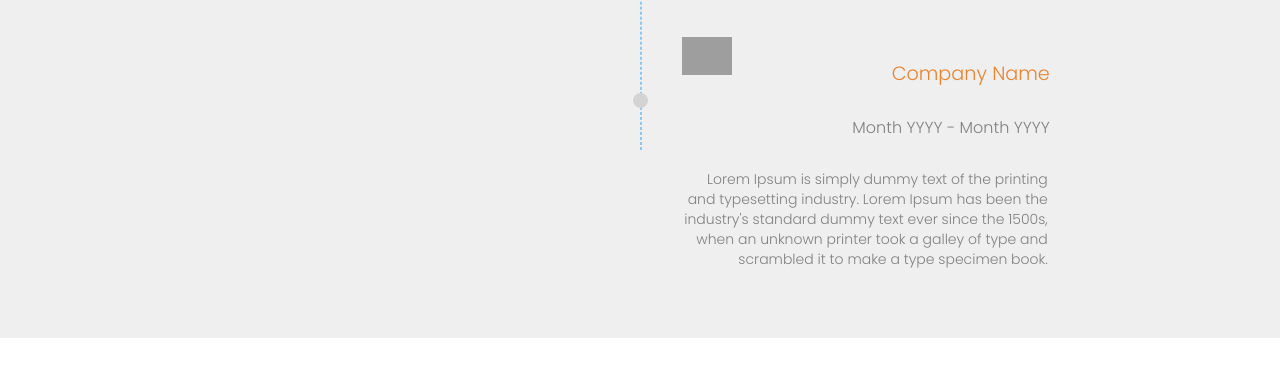
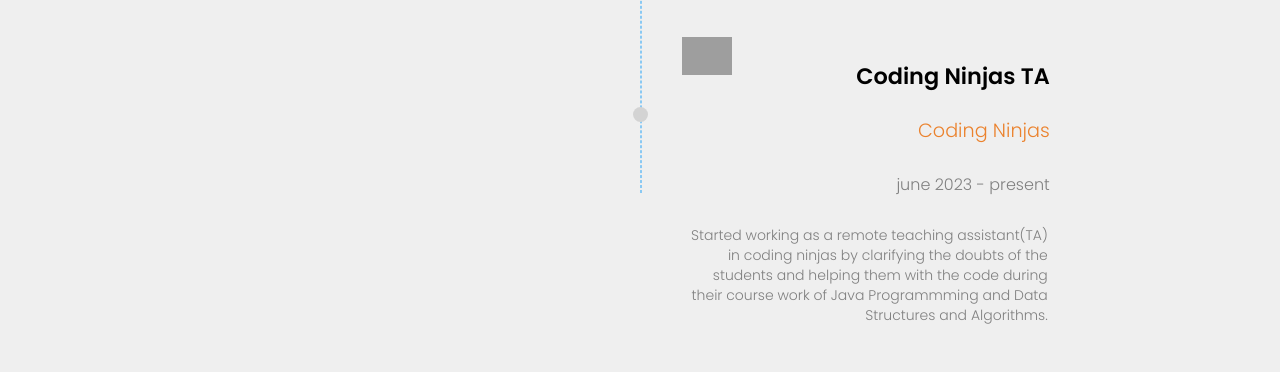
Before and after one commit to sivasaimanchem/Portfolio, a plain HTML site: page index.html in a window 1280 px wide. Shown: the part 3311-3683 px from the top of the page. Drawn offline with Linux system fonts and the light colour scheme; grey boxes are pictures that could not be loaded.

Commit message:
completed portfolio

```diff
--- a/index.html
+++ b/index.html
@@ -265,8 +265,8 @@
       <section id="exprience">
         <h1 class="section-heading mb75px">
           <span>
-              <!-- <i class="fas fa-briefcase"></i> -->
-              <i class="fa-regular fa-file-certificate"></i>
+              <i class="fas fa-briefcase"></i>
+              <!-- <i class="fa-regular fa-file-certificate"></i> -->
           </span>
           <span> Experience </span>
       </h1>
@@ -291,10 +291,10 @@
                   <div class="timeline-logo">
                       <img src="https://ninjasfiles.s3.amazonaws.com/asset_0000000000000032_1550746413_iiitd_logo.png">
                   </div>
-                  <h3 class="experience-designation  m0 m-blue">  </h3>
-                  <h4 class="experience-company-name"> Company Name </h4>
-                  <h5 class="experience-duration m0"> Month YYYY - Month YYYY </h5>
-                  <p class="experience-description text-justify"> Lorem Ipsum is simply dummy text of the printing and typesetting industry. Lorem Ipsum has been the industry's standard dummy text ever since the 1500s, when an unknown printer took a galley of type and scrambled it to make a type specimen book. </p>
+                  <h3 class="experience-designation  m0 m-blue"> Coding Ninjas TA </h3>
+                  <h4 class="experience-company-name"> Coding Ninjas </h4>
+                  <h5 class="experience-duration m0"> june 2023 - present </h5>
+                  <p class="experience-description text-justify"> Started working as a remote teaching assistant(TA) in coding ninjas by clarifying the doubts of the students and helping them with the code during their course work of Java Programmming and Data Structures and Algorithms. </p>
               </div>
           </div>
 
--- a/style.css
+++ b/style.css
@@ -424,3 +424,6 @@ body {
 .sib li a{
   color: white;
 }
+.sib li{
+  margin-top: 30px;
+}
```
